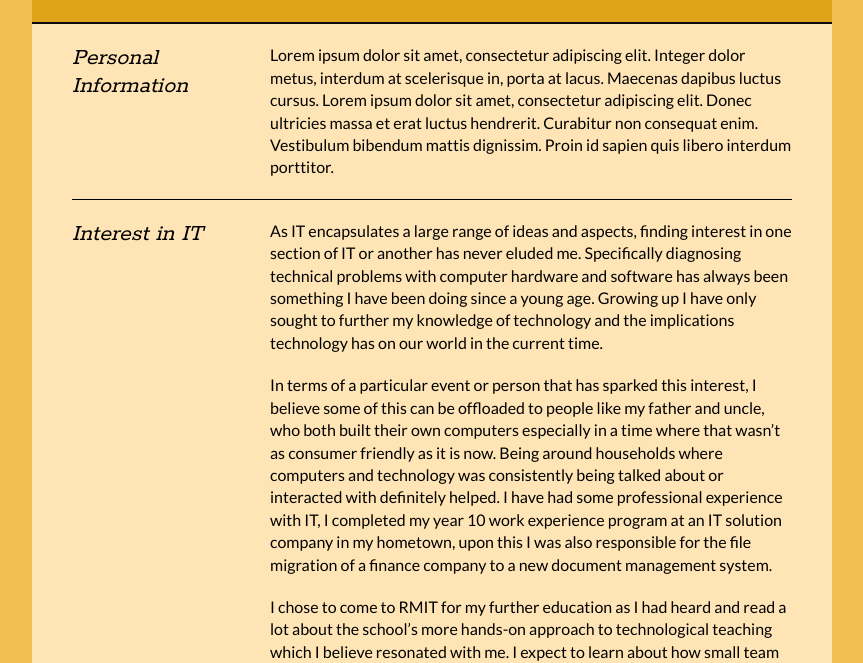
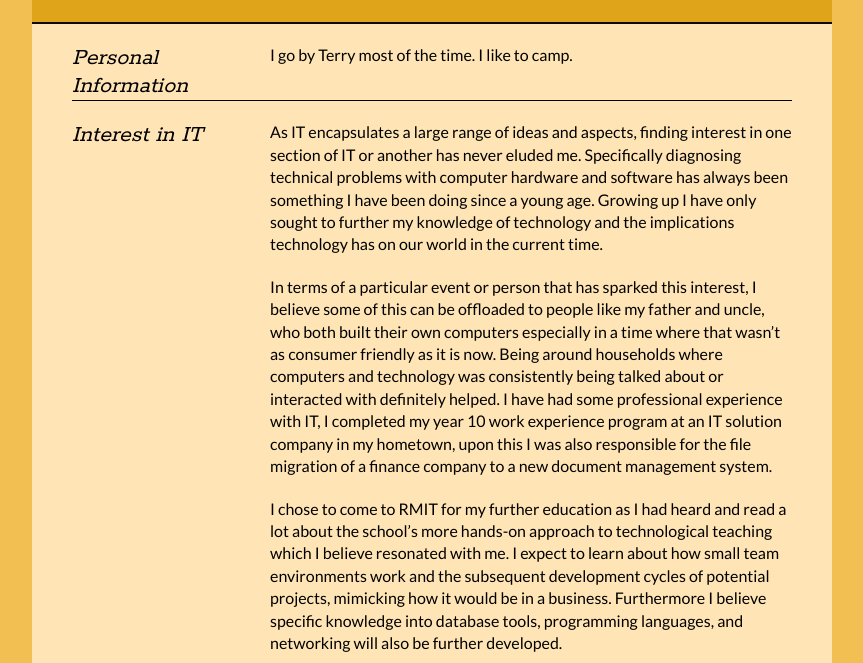
Before and after one commit to terrytaylor00/IIT-A1-Profile, a plain HTML site: page index.html in a window 1280 px wide. Shown: the part 167-830 px from the top of the page, without its empty margins (208-1071 px from the left). Drawn offline with Linux system fonts and the light colour scheme.

Commit message:
Added personal information

```diff
--- a/index.html
+++ b/index.html
@@ -42,7 +42,7 @@
 				</div>
 
 				<div class="sectionContent">
-					<p>Lorem ipsum dolor sit amet, consectetur adipiscing elit. Integer dolor metus, interdum at scelerisque in, porta at lacus. Maecenas dapibus luctus cursus. Lorem ipsum dolor sit amet, consectetur adipiscing elit. Donec ultricies massa et erat luctus hendrerit. Curabitur non consequat enim. Vestibulum bibendum mattis dignissim. Proin id sapien quis libero interdum porttitor.</p>
+					<p>I go by Terry most of the time. I like to camp.</p>
 				</div>
 			</article>
 			<div class="clear"></div>
```
